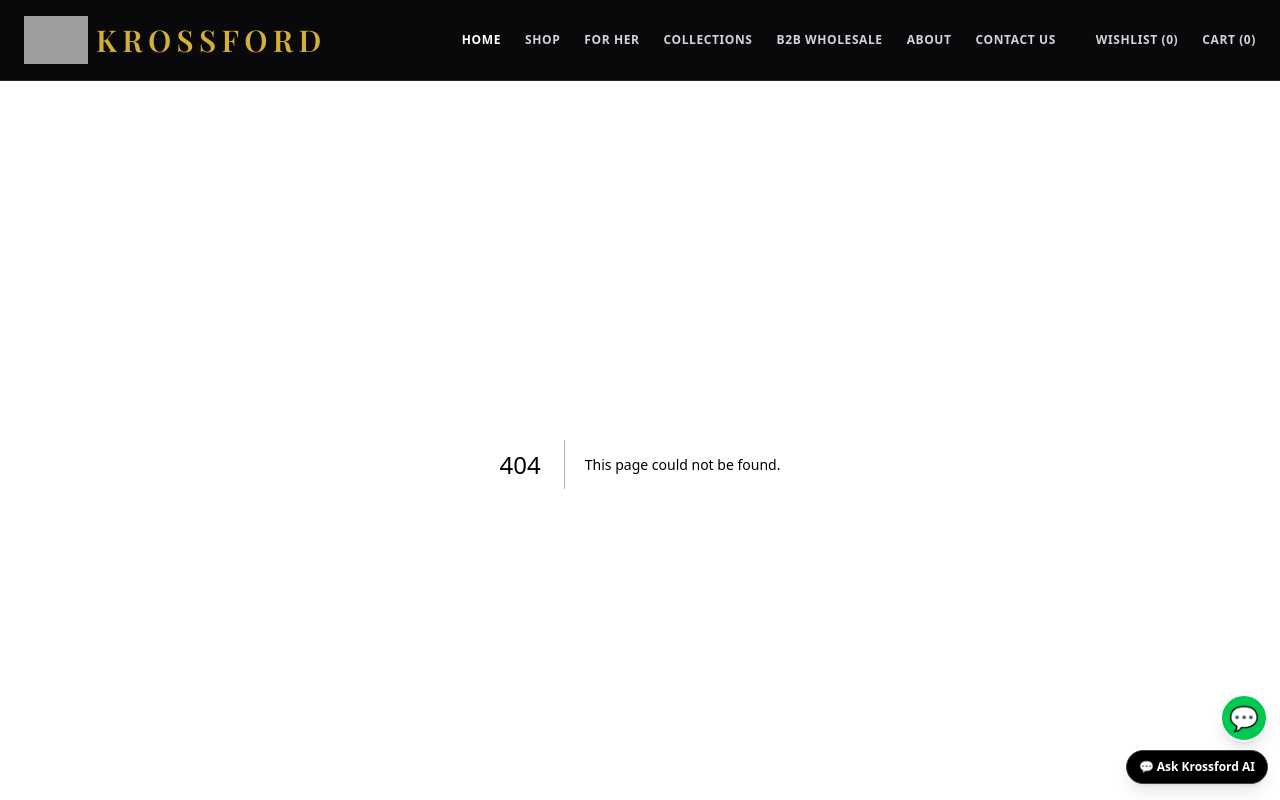
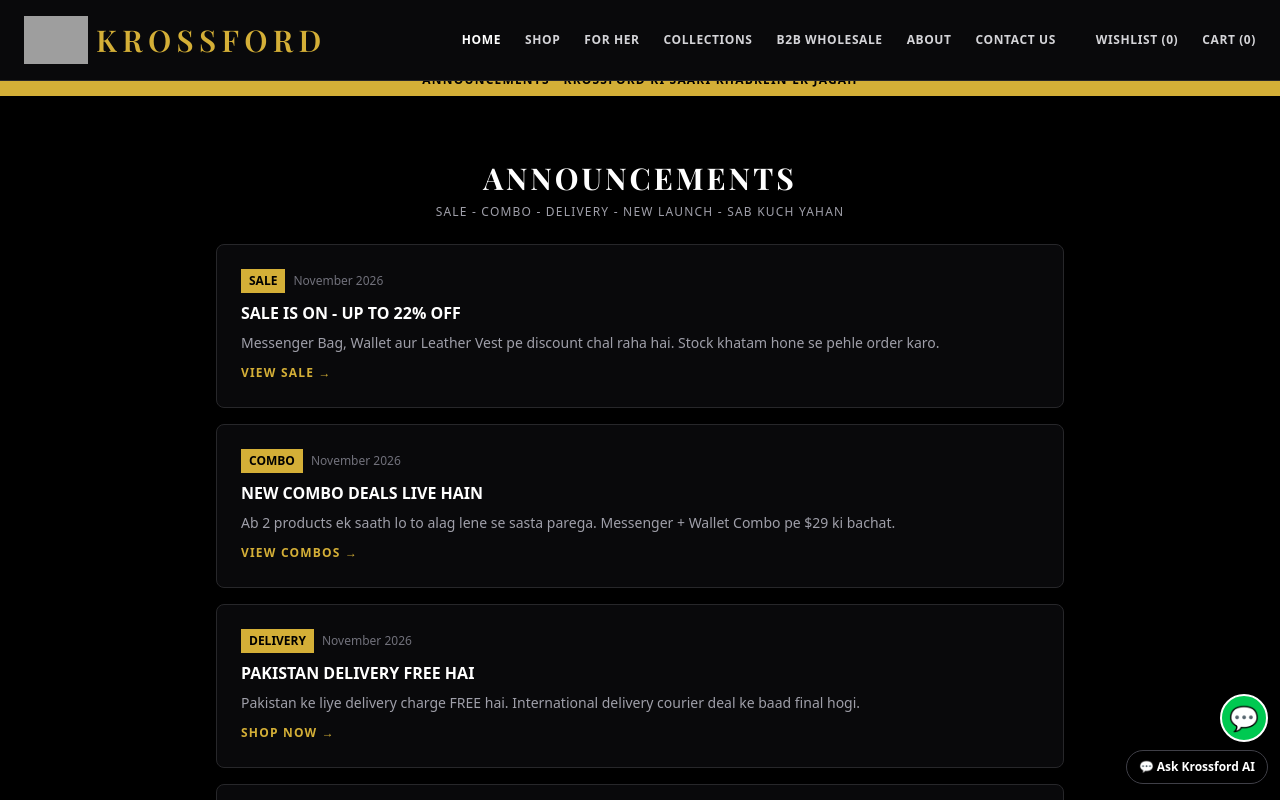
Before and after one commit to kaftab110-cmd/Krossford, a Next.js app: page /announcements in a window 1280 px wide. Before the commit this address had no page. Shown: the top 800 px of the page. Built offline with nearby package versions, Linux system fonts and the light colour scheme; grey boxes are pictures that could not be loaded.

Commit message:
Add Announcements page

```diff
--- /dev/null
+++ b/app/announcements/page.tsx
@@ -0,0 +1,88 @@
+"use client";
+import Link from "next/link";
+
+export const dynamic = "force-dynamic";
+
+type Announcement = {
+  id: string;
+  date: string;
+  title: string;
+  desc: string;
+  tag: string;
+  link: string;
+  linkText: string;
+};
+
+const ANNOUNCEMENTS: Announcement[] = [
+  {
+    id: "ann-sale",
+    date: "November 2026",
+    title: "Sale Is On - Up To 22% OFF",
+    desc: "Messenger Bag, Wallet aur Leather Vest pe discount chal raha hai. Stock khatam hone se pehle order karo.",
+    tag: "SALE",
+    link: "/sale",
+    linkText: "View Sale →",
+  },
+  {
+    id: "ann-combo",
+    date: "November 2026",
+    title: "New Combo Deals Live Hain",
+    desc: "Ab 2 products ek saath lo to alag lene se sasta parega. Messenger + Wallet Combo pe $29 ki bachat.",
+    tag: "COMBO",
+    link: "/combo-deals",
+    linkText: "View Combos →",
+  },
+  {
+    id: "ann-pakistan",
+    date: "November 2026",
+    title: "Pakistan Delivery FREE Hai",
+    desc: "Pakistan ke liye delivery charge FREE hai. International delivery courier deal ke baad final hogi.",
+    tag: "DELIVERY",
+    link: "/shop",
+    linkText: "Shop Now →",
+  },
+  {
+    id: "ann-new",
+    date: "November 2026",
+    title: "Naye Products Aa Rahe Hain",
+    desc: "Jald hi Krossford pe naye designs aayenge. Admin se roz naye products add hote rahenge, Shop pe khud aa jayenge.",
+    tag: "NEW",
+    link: "/shop",
+    linkText: "View Shop →",
+  },
+];
+
+export default function AnnouncementsPage() {
+  return (
+    <main className="bg-black text-white min-h-screen">
+      <div className="bg-[#D4AF37] text-black text-center text-xs font-black uppercase tracking-widest py-2 px-4">
+        Announcements - Krossford Ki Saari Khabrein Ek Jagah
+      </div>
+
+      <section className="mx-auto max-w-7xl px-6 pt-16 pb-6 text-center">
+        <h1 className="text-3xl font-bold uppercase tracking-widest" style={{ fontFamily: "var(--font-brand)" }}>Announcements</h1>
+        <p className="text-xs text-zinc-400 tracking-widest uppercase mt-2">Sale - Combo - Delivery - New Launch - Sab Kuch Yahan</p>
+      </section>
+
+      <section className="mx-auto max-w-4xl px-6 pb-16 space-y-4">
+        {ANNOUNCEMENTS.map((a) => (
+          <div key={a.id} className="bg-zinc-950 border border-zinc-800 rounded-lg p-6 hover:border-[#D4AF37]">
+            <div className="flex flex-wrap items-center gap-2 mb-2">
+              <span className="bg-[#D4AF37] text-black text-xs font-bold px-2 py-1 uppercase">{a.tag}</span>
+              <span className="text-xs text-zinc-500">{a.date}</span>
+            </div>
+            <h3 className="text-base font-semibold uppercase">{a.title}</h3>
+            <p className="text-sm text-zinc-400 mt-2">{a.desc}</p>
+            <Link href={a.link} className="inline-block mt-3 text-xs font-bold uppercase tracking-widest text-[#D4AF37] hover:text-white">{a.linkText}</Link>
+          </div>
+        ))}
+      </section>
+
+      <div className="mx-auto max-w-7xl px-6 pb-16 text-center flex flex-col sm:flex-row gap-3 justify-center">
+        <Link href="/sale" className="inline-block bg-red-600 text-white text-xs font-bold uppercase tracking-widest px-8 py-3 rounded-full">View Sale →</Link>
+        <Link href="/combo-deals" className="inline-block bg-[#D4AF37] text-black text-xs font-bold uppercase tracking-widest px-8 py-3 rounded-full">View Combos →</Link>
+        <Link href="/shop" className="inline-block bg-zinc-900 border border-zinc-700 text-xs font-bold uppercase tracking-widest px-8 py-3 rounded-full hover:border-[#D4AF37]">Shop Now →</Link>
+      </div>
+    </main>
+  );
+}
```
